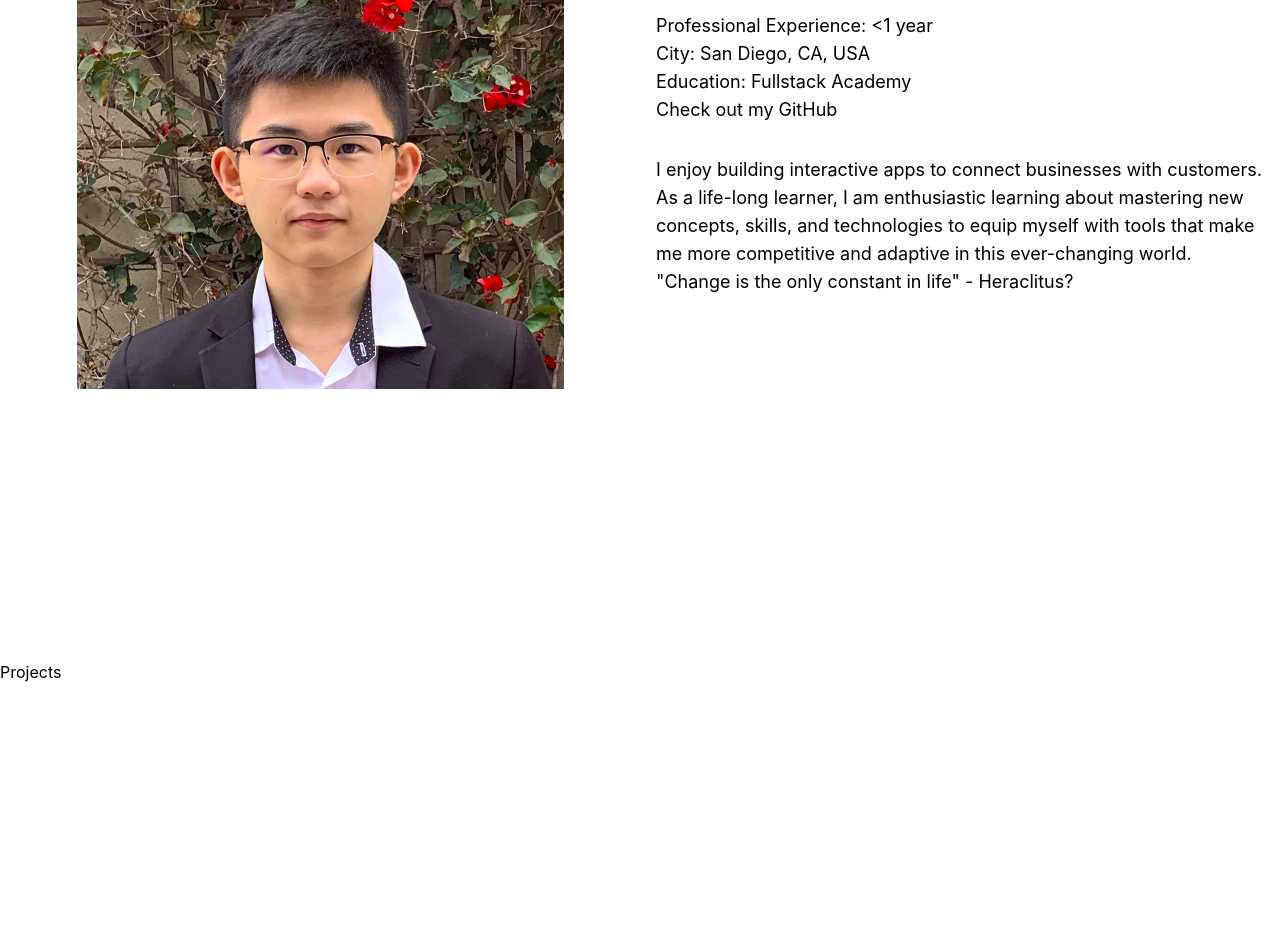
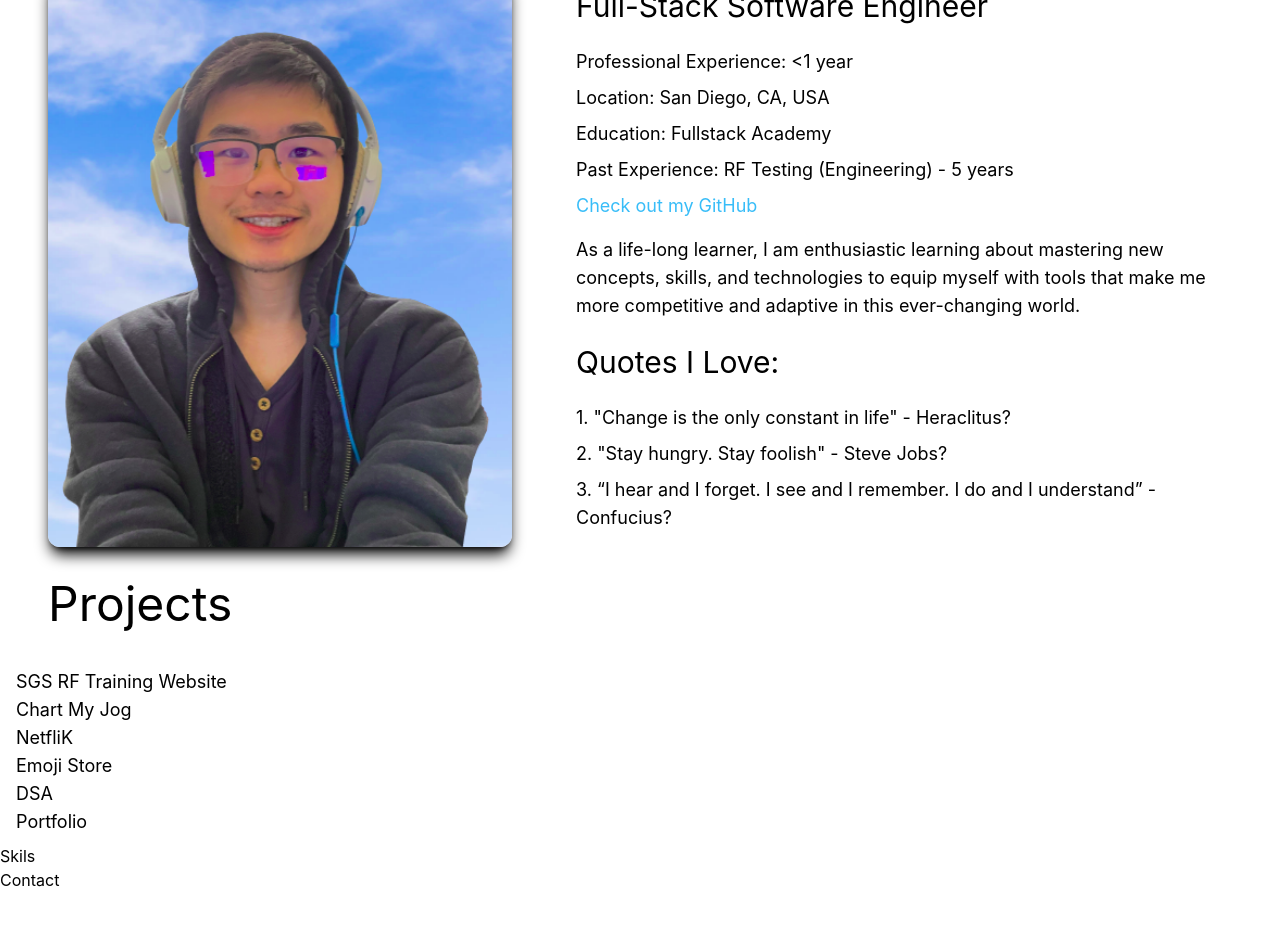
Before and after one commit to KYu-2468/KYu-2468.github.io, a React (Create React App) app: page / in a window 1280 px wide. Shown: the part 940-1866 px from the top of the page. After the commit the page ends 1832 px from the top, so only its background shows below. Built offline with nearby package versions, Linux system fonts and the light colour scheme.

Commit message:
Add full about section

```diff
--- a/src/components/About.tsx
+++ b/src/components/About.tsx
@@ -4,11 +4,15 @@ import Content from "./Typography/Content";
 import SectionTitle from "./Typography/SectionTitle";
 import Title from "./Typography/Title";
 
+interface ListItemProp {
+  children: any;
+}
+
 const About = () => {
   return (
     <>
       <SectionTitle>About me</SectionTitle>
-      <div className="flex ">
+      <div className="flex flex-col lg:flex-row">
         <Image />
         <Info />
       </div>
@@ -18,35 +22,67 @@ const About = () => {
 
 const Image = () => {
   return (
-    <div className="w-1/2 p-4 flex items-center justify-center">
-      <img src={profileImg} alt="profile" />
+    <div className="w-2/5 pl-12 flex items-center">
+      <img
+        className="w-full shadow-lg shadow-black rounded-xl"
+        src={profileImg}
+        alt="profile"
+      />
     </div>
   );
 };
 
 const Info = () => {
   return (
-    <div className="w-1/2 mt-4 flex flex-col">
+    <div className="w-3/5 h-auto px-12 flex flex-col">
       <Title>Full-Stack Software Engineer</Title>
       <Content>
         <ul>
-          <li>Professional Experience: {"<1"} year</li>
-          <li>City: San Diego, CA, USA</li>
-          <li>Education: Fullstack Academy</li>
+          {infos.map((info: string, index) => (
+            <ListItem key={index}>{info}</ListItem>
+          ))}
           <li>
-            <a href="https://github.com/KYu-2468">Check out my GitHub</a>
+            <a href="https://github.com/KYu-2468">
+              <button className="transition ease-in-out text-sky-400 hover:-translate-y-1 hover:scale-110 hover:text-sky-600 duration-700">
+                Check out my GitHub
+              </button>
+            </a>
           </li>
         </ul>
       </Content>
       <Content>
-        I enjoy building interactive apps to connect businesses with customers.
         As a life-long learner, I am enthusiastic learning about mastering new
         concepts, skills, and technologies to equip myself with tools that make
-        me more competitive and adaptive in this ever-changing world. "Change is
-        the only constant in life" - Heraclitus?
+        me more competitive and adaptive in this ever-changing world.
+      </Content>
+
+      <Title>Quotes I Love:</Title>
+      <Content>
+        <ul>
+          {quotes.map((quote: string, index) => (
+            <ListItem key={index}>{quote}</ListItem>
+          ))}
+        </ul>
       </Content>
     </div>
   );
 };
 
+const ListItem = ({ children }: ListItemProp) => {
+  return <li className="mb-2">{children}</li>;
+};
+
+const infos: string[] = [
+  "Professional Experience: <1 year",
+  "Location: San Diego, CA, USA",
+  "Education: Fullstack Academy",
+  "Past Experience: RF Testing (Engineering) - 5 years",
+];
+
+const quotes: string[] = [
+  '1. "Change is the only constant in life" - Heraclitus?',
+  '2. "Stay hungry. Stay foolish" - Steve Jobs?',
+  "3. “I hear and I forget. I see and I remember. I do and I understand” - Confucius?",
+];
+
 export default About;
--- a/src/components/Landing.tsx
+++ b/src/components/Landing.tsx
@@ -1,7 +1,7 @@
 import React from "react";
 
 const Landing = () => {
-  return <></>;
+  return <div className="h-screen">Test</div>;
 };
 
 export default Landing;
--- /dev/null
+++ b/src/components/Project.tsx
@@ -0,0 +1,21 @@
+import React from "react";
+
+export interface SingleProject {
+  name: string;
+  description: string;
+  github: string;
+  website: string;
+  image: any;
+}
+
+const Project = ({
+  name,
+  description,
+  github,
+  website,
+  image,
+}: SingleProject) => {
+  return <div className="">{name}</div>;
+};
+
+export default Project;
--- a/src/components/Projects.tsx
+++ b/src/components/Projects.tsx
@@ -1,7 +1,64 @@
 import React from "react";
+import Project, { SingleProject } from "./Project";
+import Content from "./Typography/Content";
+import SectionTitle from "./Typography/SectionTitle";
 
 const Projects = () => {
-  return <div>Projects</div>;
+  return (
+    <>
+      <SectionTitle>Projects</SectionTitle>
+      <Content>
+        {projects.map((project) => (
+          <Project key={project.name} {...project}></Project>
+        ))}
+      </Content>
+    </>
+  );
 };
 
+const projects: SingleProject[] = [
+  {
+    name: "SGS RF Training Website",
+    description: "A...",
+    github: "",
+    website: "",
+    image: "",
+  },
+  {
+    name: "Chart My Jog",
+    description: "A...",
+    github: "",
+    website: "",
+    image: "",
+  },
+  {
+    name: "NetfliK",
+    description: "A...",
+    github: "",
+    website: "",
+    image: "",
+  },
+  {
+    name: "Emoji Store",
+    description: "A...",
+    github: "",
+    website: "",
+    image: "",
+  },
+  {
+    name: "DSA",
+    description: "A...",
+    github: "",
+    website: "",
+    image: "",
+  },
+  {
+    name: "Portfolio",
+    description: "A...",
+    github: "",
+    website: "",
+    image: "",
+  },
+];
+
 export default Projects;
--- a/src/components/SectionLayout.tsx
+++ b/src/components/SectionLayout.tsx
@@ -7,7 +7,7 @@ interface Props {
 
 const SectionLayout = ({ children, id }: Props) => {
   return (
-    <div id={id} className="w-screen h-screen scroll-mt-16">
+    <div id={id} className="w-full scroll-mt-16">
       {children}
     </div>
   );
--- a/src/components/Typography/Content.tsx
+++ b/src/components/Typography/Content.tsx
@@ -5,7 +5,7 @@ interface ContentProps {
 }
 
 const Content = ({ children }: ContentProps) => {
-  return <div className="m-4 text-lg">{children}</div>;
+  return <div className="mx-4 my-2 text-base lg:text-lg">{children}</div>;
 };
 
 export default Content;
--- a/src/components/Typography/SectionTitle.tsx
+++ b/src/components/Typography/SectionTitle.tsx
@@ -5,7 +5,7 @@ interface SectionProp {
 }
 
 const SectionTitle = ({ children }: SectionProp) => {
-  return <h1 className="ml-4 pt-4 text-4xl">{children}</h1>;
+  return <h1 className="ml-12 py-8 text-5xl">{children}</h1>;
 };
 
 export default SectionTitle;
--- a/src/components/Typography/Title.tsx
+++ b/src/components/Typography/Title.tsx
@@ -5,7 +5,7 @@ interface TitleProps {
 }
 
 const Title = ({ children }: TitleProps) => {
-  return <div className="text-2xl m-4">{children}</div>;
+  return <div className="text-3xl m-4">{children}</div>;
 };
 
 export default Title;
```
Also changed, not shown: src/assets/img/profile-img.png.
